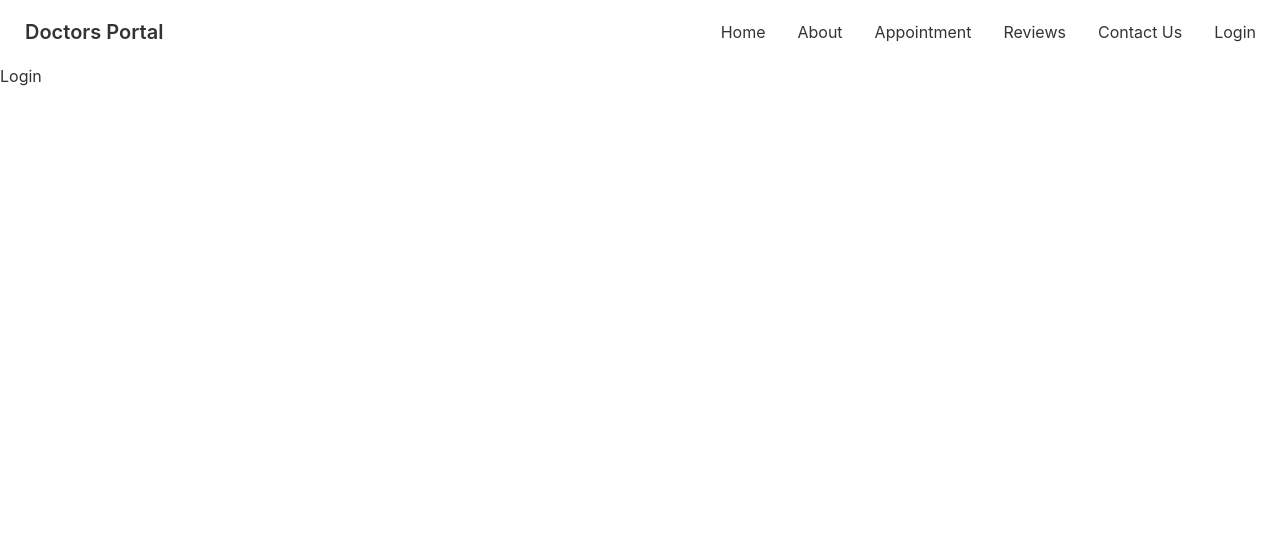
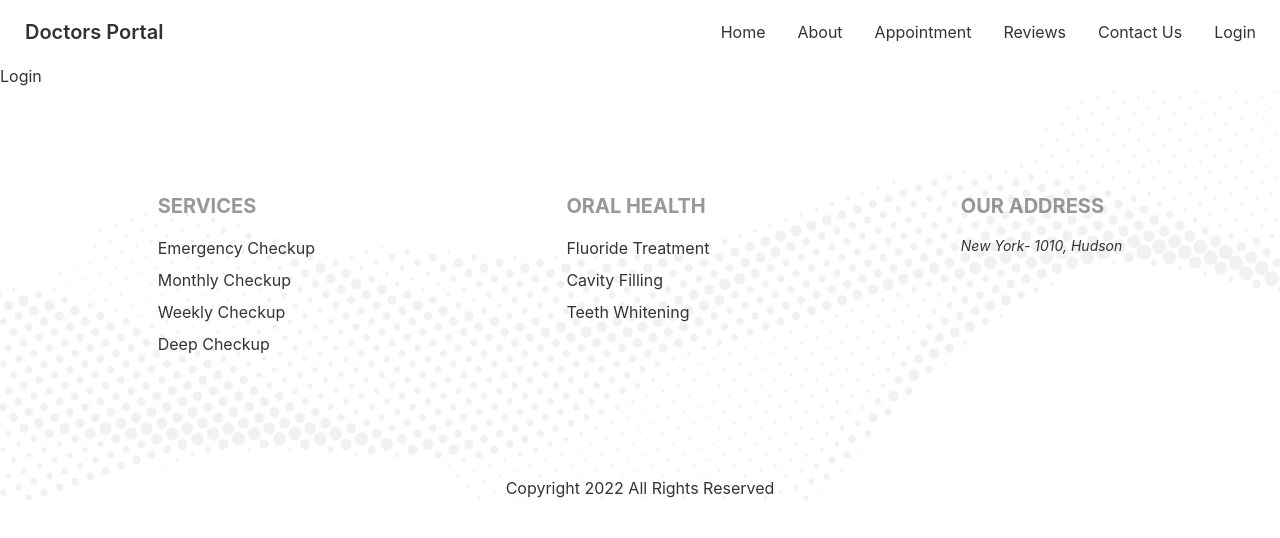
Before and after one commit to mdsaifullah-wd/doctors-portal-client-side, a React (Create React App) app: page /login in a window 1280 px wide. Shown: the top 538 px of the page. Built offline with nearby package versions, Linux system fonts and the light colour scheme.

Commit message:
add footer

```diff
--- a/src/App.js
+++ b/src/App.js
@@ -6,6 +6,7 @@ import ContactUs from './Pages/ContactUs/ContactUs';
 import Home from './Pages/Home/Home';
 import Login from './Pages/Login/Login';
 import Reviews from './Pages/Reviews/Reviews';
+import Footer from './Pages/Shared/Footer';
 import Navbar from './Pages/Shared/Navbar';
 
 function App() {
@@ -20,6 +21,7 @@ function App() {
         <Route path='/contact-us' element={<ContactUs />} />
         <Route path='/login' element={<Login />} />
       </Routes>
+      <Footer />
     </div>
   );
 }
--- /dev/null
+++ b/src/Pages/Shared/Footer.js
@@ -0,0 +1,55 @@
+import React from 'react';
+import { Link } from 'react-router-dom';
+import bg from '../../assets/images/footer.png';
+
+const Footer = () => {
+  return (
+    <footer
+      style={{
+        backgroundImage: `url(${bg})`,
+        backgroundPosition: 'center',
+        backgroundSize: 'cover',
+      }}
+      className='pt-16'>
+      <div class='footer p-10 text-base-content justify-around mb-20'>
+        <div>
+          <span class='footer-title text-xl'>Services</span>
+          <Link to='/' className='link link-hover text-base'>
+            Emergency Checkup
+          </Link>
+          <Link to='/' className='link link-hover text-base'>
+            Monthly Checkup
+          </Link>
+          <Link to='/' className='link link-hover text-base'>
+            Weekly Checkup
+          </Link>
+          <Link to='/' className='link link-hover text-base'>
+            Deep Checkup
+          </Link>
+        </div>
+        <div>
+          <span class='footer-title text-xl'>Oral Health</span>
+          <Link to='/' className='link link-hover text-base'>
+            Fluoride Treatment
+          </Link>
+          <Link to='/' className='link link-hover text-base'>
+            Cavity Filling
+          </Link>
+          <Link to='/' className='link link-hover text-base'>
+            Teeth Whitening
+          </Link>
+        </div>
+        <div>
+          <span class='footer-title text-xl'>Our Address</span>
+          <address>New York- 1010, Hudson</address>
+        </div>
+      </div>
+
+      <p className='text-center mb-11'>
+        Copyright {new Date().getFullYear()} All Rights Reserved
+      </p>
+    </footer>
+  );
+};
+
+export default Footer;
```
